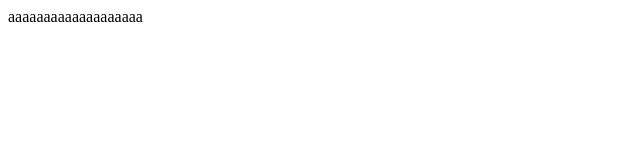
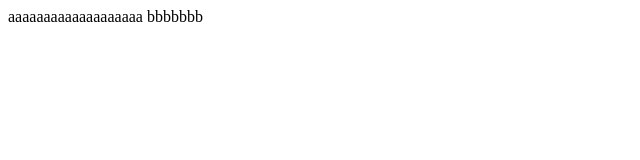
Before and after one commit to seonjuns11/teset, a plain HTML site: page index.html in a window 1280 px wide. Shown: the full height of the page, 0-640 px from the left. Drawn offline with Linux system fonts and the light colour scheme.

Commit message:
Update index.html

```diff
--- a/index.html
+++ b/index.html
@@ -7,7 +7,7 @@
     <meta name="viewport" content="width=device-width, initial-scale=1.0">
     <title>Document</title>
 </head>
-aaaaaaaaaaaaaaaaaaa
+aaaaaaaaaaaaaaaaaaa bbbbbbb
 
 <body>
 
```
